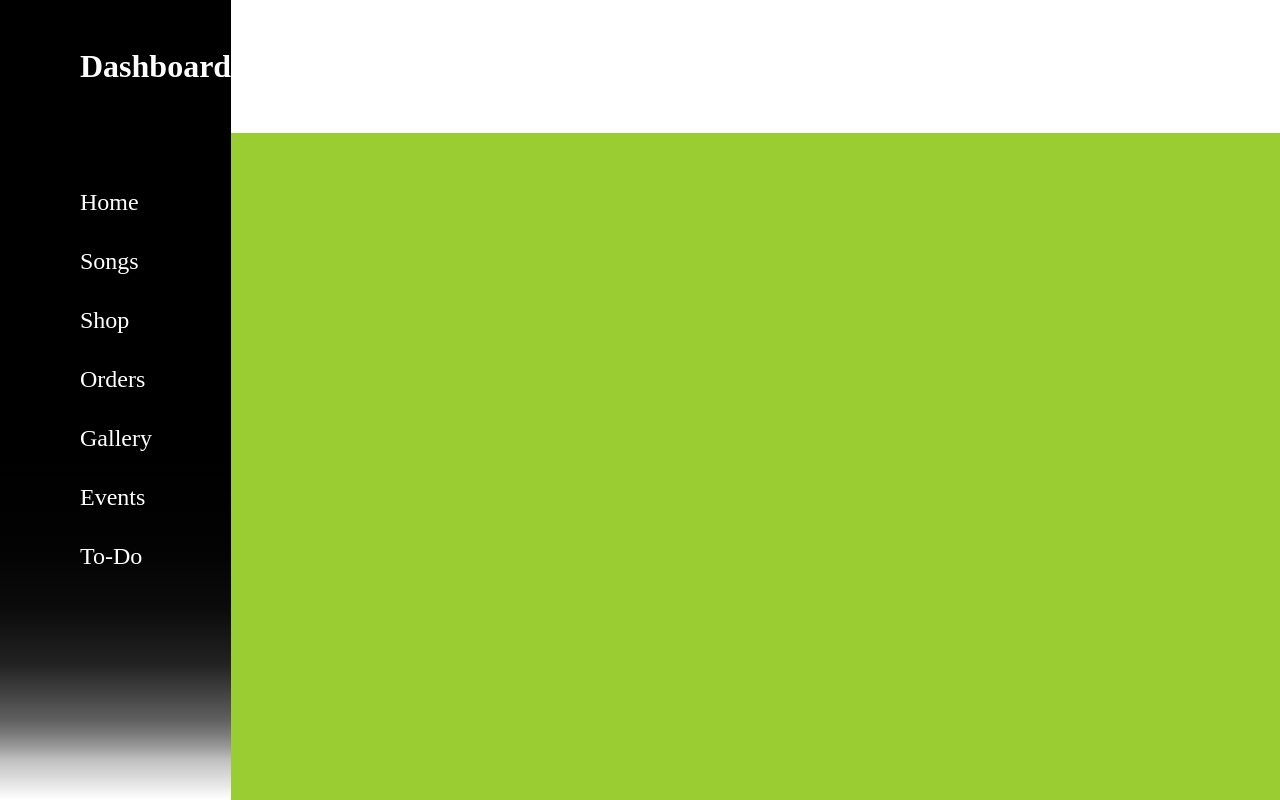
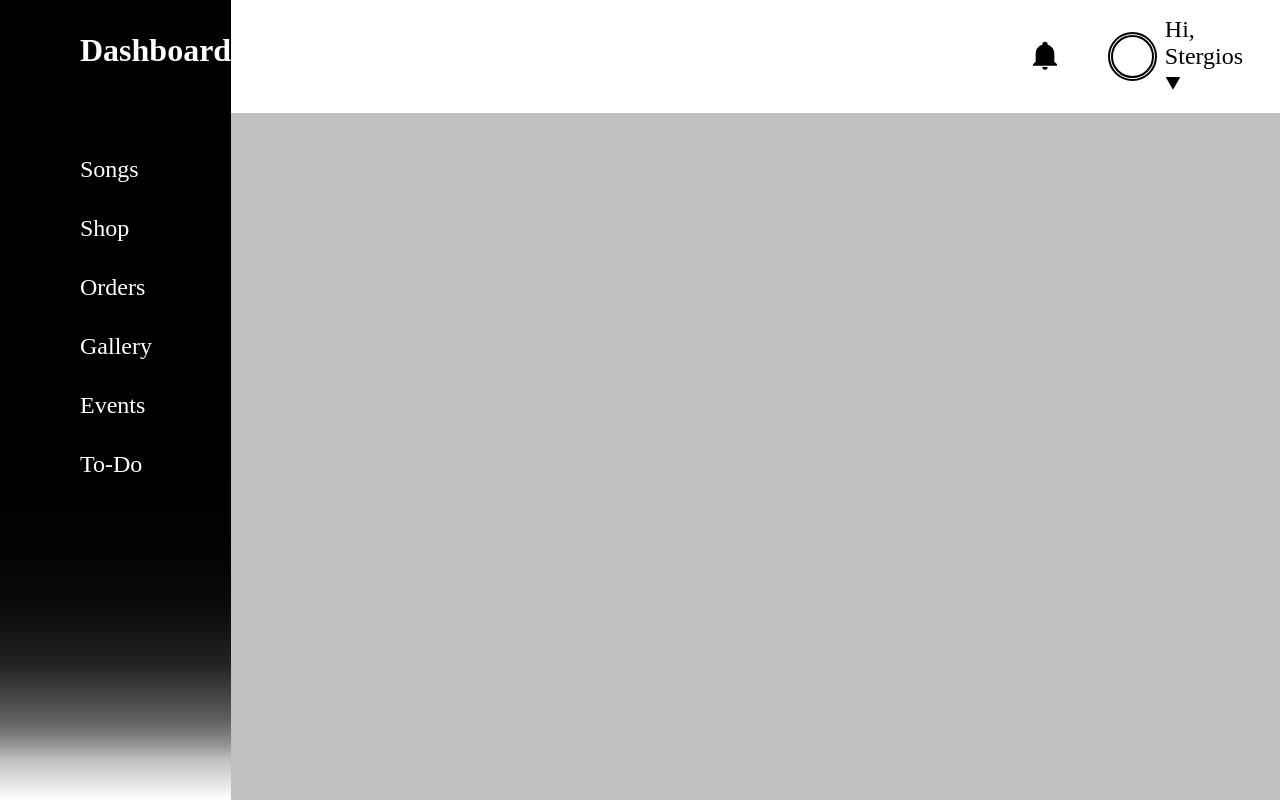
Before and after one commit to StefanTampu/admin-dashboard, a plain HTML site: page index.html in a window 1280 px wide. Drawn offline with Linux system fonts and the light colour scheme.

Commit message:
Add profile icon, finish styling header

```diff
--- a/index.html
+++ b/index.html
@@ -12,7 +12,6 @@
         <div id="sidebar">
             <h1>Dashboard</h1>
             <ul id="options">
-                <li>Home</li>
                 <li>Songs</li>
                 <li>Shop</li>
                 <li>Orders</li>
@@ -21,8 +20,20 @@
                 <li>To-Do</li>
             </ul>
         </div>
-        <header></header>
-        <main></main>
+        <header>
+            <div class="notification">
+                <img src="Resources/bell.svg" id="notification-bell">
+            </div>
+            <div class="account-tab">
+                <div class="at-icon">
+
+                </div>
+                <div class="at-name">Hi, Stergios <img src="Resources/triangle-down.svg" id="at-triangle"></div>
+            </div>
+        </header>
+        <main>
+
+        </main>
     </div>
 </body>
 </html>
--- a/style.css
+++ b/style.css
@@ -17,7 +17,7 @@ body {
     height: 100vh;
     width: 100%;
     display: grid;
-    grid-template: 1fr 5fr / 1fr 5fr;
+    grid-template: 1fr 7fr / 1fr 5fr;
 }
 
 /*Sidebar section*/
@@ -25,9 +25,10 @@ body {
 #sidebar{
     grid-row: 1 / -1;
     display: grid;
-    grid-template-rows: 1fr 5fr;
+    grid-template-rows: 1fr 7fr;
     align-items: center;
     color: white;
+    cursor:default;
     background: linear-gradient(black, 90%, silver, white);
 }
 
@@ -53,10 +54,53 @@ body {
 #sidebar li:hover{
     color: black;
     background-color: hsl(0, 0%, 100%);
-    cursor:default;
     font-size: 1.75rem;
 }
 
+/*Header Section*/
+
+header{
+    padding: 1rem;
+    display: grid;
+    grid-template-columns: 10fr 1fr 2fr;
+    align-items: center;
+}
+
+.notification{
+    grid-column: span 1 / -2;
+}
+
+#notification-bell{
+    width: 2rem;
+}
+
+.account-tab{
+    display: flex;
+    align-items: center;
+    gap: 0.5rem;
+
+}
+
+.at-icon {
+    width: 4rem;
+    aspect-ratio: 1 / 1;
+    border-radius: 2rem;
+    border: 5px double black;
+    background-image: url(Resources/icon);
+    background-size: contain;
+}
+
+.at-name {
+    font-size: 1.5rem;
+}
+
+#at-triangle{
+    width: 1rem;
+}
+
+/*Main Section*/
+
 main{
-    background-color: yellowgreen;
+    background-color: silver;
+
 }
```
Also changed, not shown: 1 other file.
